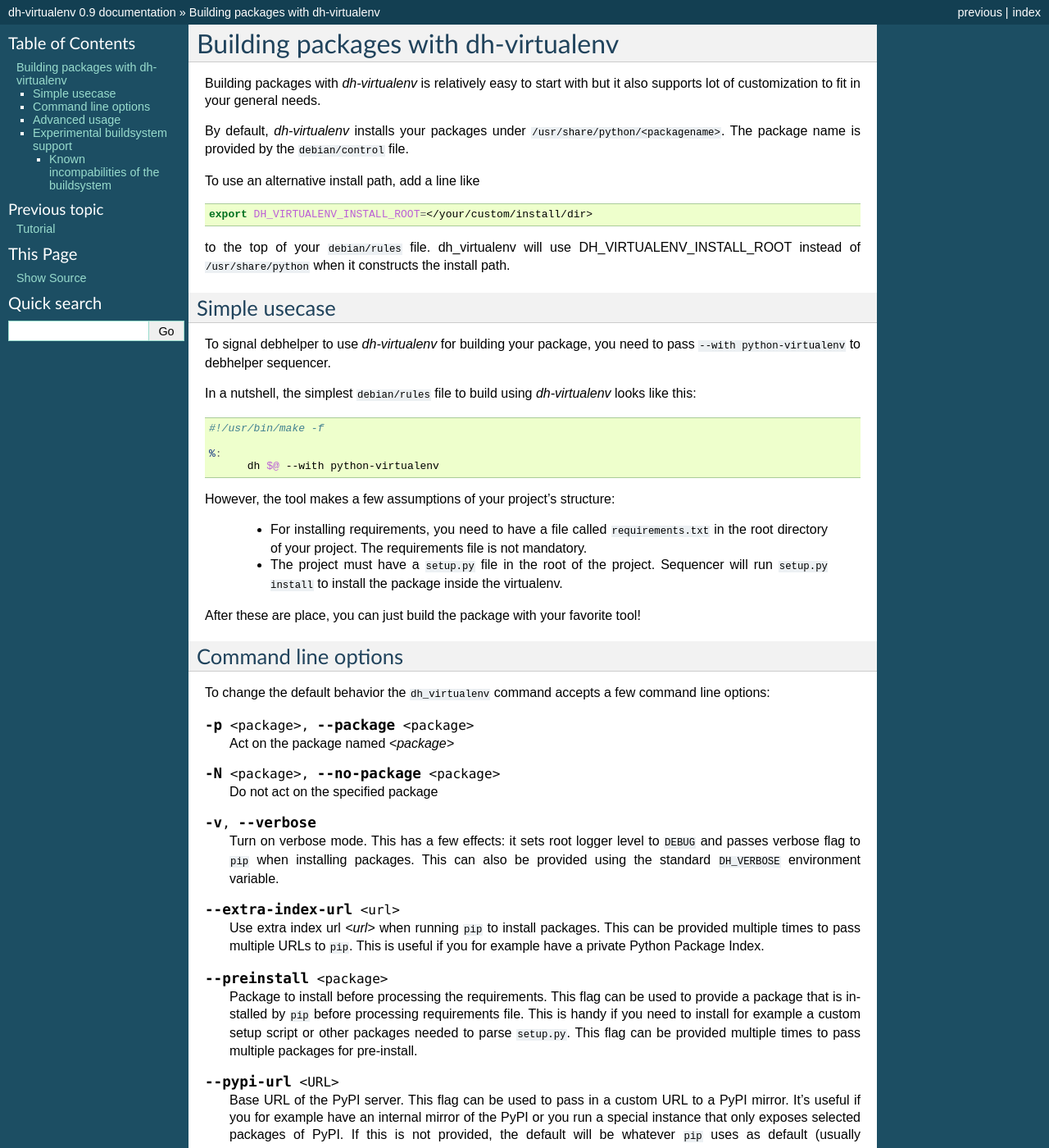
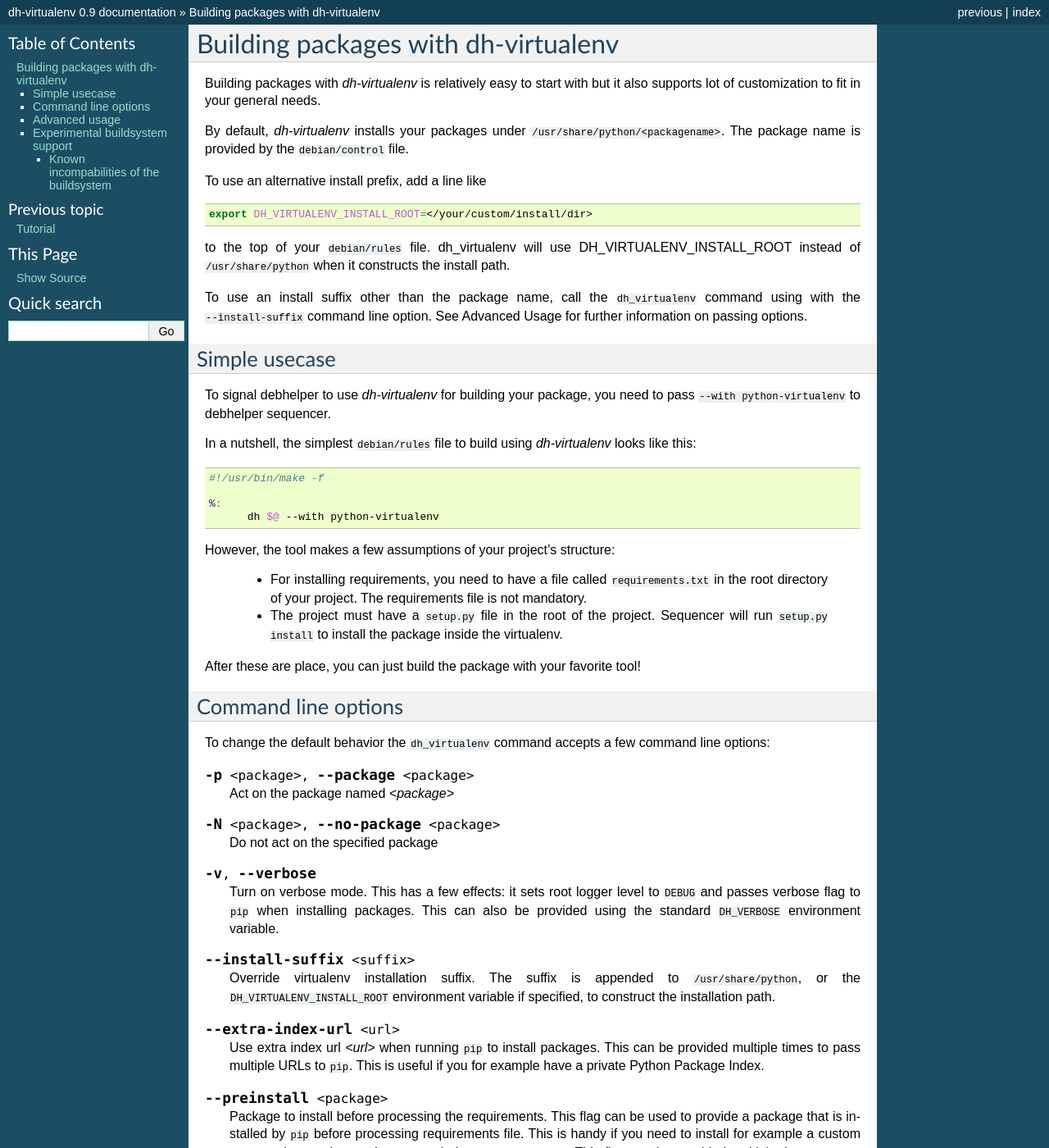
Before and after one commit to spotify/dh-virtualenv, a Sphinx documentation site: the page built from doc/usage.rst, in a window 1280 px wide and 1400 px high. Shown: the whole window at 82% size. Built offline with Sphinx 7.4.7, drawn with Linux system fonts in a browser that asks for light colours.

Commit message:
- Document the installation suffix override command line option

```diff
--- a/doc/usage.rst
+++ b/doc/usage.rst
@@ -10,7 +10,7 @@ By default, *dh-virtualenv* installs your packages under
 ``/usr/share/python/<packagename>``. The package name is provided by
 the ``debian/control`` file.
 
-To use an alternative install path, add a line like
+To use an alternative install prefix, add a line like
 
 .. code-block:: make
 
@@ -19,6 +19,11 @@ To use an alternative install path, add a line like
 to the top of your ``debian/rules`` file. dh_virtualenv will use
 DH_VIRTUALENV_INSTALL_ROOT instead of ``/usr/share/python`` when it
 constructs the install path.
+
+To use an install suffix other than the package name, call the
+``dh_virtualenv`` command using with the ``--install-suffix``
+command line option. See Advanced Usage for further information
+on passing options.
 
 Simple usecase
 ==============
@@ -69,6 +74,13 @@ few command line options:
    level to ``DEBUG`` and passes verbose flag to ``pip`` when
    installing packages. This can also be provided using the standard
    ``DH_VERBOSE`` environment variable.
+
+.. cmdoption:: --install-suffix <suffix>
+
+   Override virtualenv installation suffix. The suffix is appended to
+   ``/usr/share/python``, or the ``DH_VIRTUALENV_INSTALL_ROOT``
+   environment variable if specified, to construct the installation
+   path.
 
 .. cmdoption:: --extra-index-url <url>
 
```
